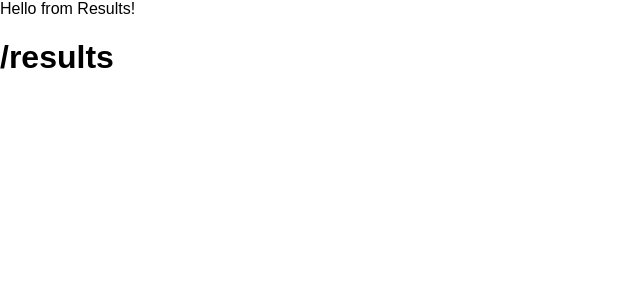
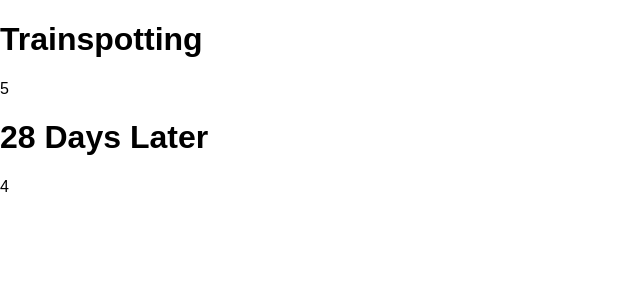
Before and after one commit to juancobe/react-voting-project, a React app in the folder voting-client/: page /#/results in a window 1280 px wide. Shown: the top 300 px of the page, without its empty margins (0-640 px from the left). Built offline with nearby package versions, Linux system fonts and the light colour scheme.

Commit message:
About to start testing the Results component

```diff
--- a/voting-client/src/components/Results.jsx
+++ b/voting-client/src/components/Results.jsx
@@ -1,11 +1,28 @@
 import React from 'react';
 
 class Results extends React.PureComponent {
+	getPair() {
+		return this.props.pair || [];
+	}
+
+	getVotes(entry) {
+		if (this.props.tally && this.props.tally.has(entry)) {
+			return this.props.tally.get(entry);
+		}
+		return 0;
+	}
+
 	render() {
 		return (
-			<div>
-				<div>Hello from Results!</div>
-				<h1>{this.props.match.url}</h1>
+			<div className="results">
+				{this.getPair().map(entry =>
+					<div key={entry} className="entry">
+						<h1>{entry}</h1>
+						<div className="voteCount">
+							{this.getVotes(entry)}
+						</div>
+					</div>
+				)}
 			</div>
 		);
 	}
--- a/voting-client/src/index.js
+++ b/voting-client/src/index.js
@@ -2,7 +2,7 @@
 import ReactDOM from 'react-dom';
 import './index.css';
 import {HashRouter, Route} from 'react-router-dom';
-import {List} from 'immutable';
+import {List, Map} from 'immutable';
 // import {AppContainer} from 'react-hot-loader';
 // import App from './components/App';
 import Voting from './components/Voting';
@@ -10,6 +10,7 @@
 
 const rootEl = document.getElementById('root');
 const pair = List.of('Trainspotting', '28 Days Later');
+const tally = Map({'Trainspotting': 5, '28 Days Later': 4});
 
 ReactDOM.render((
   <HashRouter>
@@ -18,7 +19,7 @@
           <Voting pair={pair} {...props} />
         )} />
         <Route path="/results" render={(props) => (
-          <Results {...props} />
+          <Results pair={pair} tally={tally} {...props} />
         )} />
     </div>
   </HashRouter>
```
